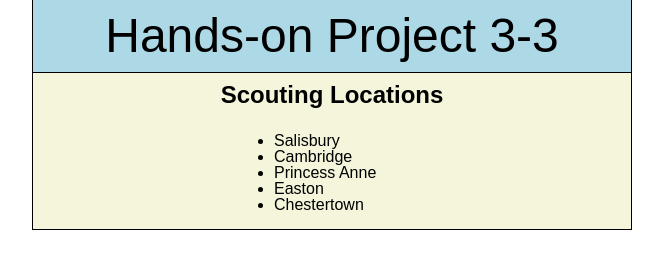
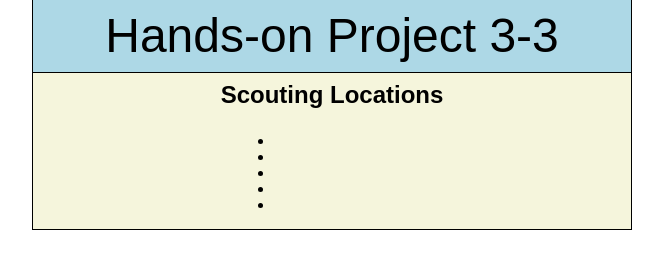
Before and after one commit to kathiewright/info301-hop3-3, a website: page public/index.html in a window 1280 px wide. Shown: the whole page, without its empty margins (308-971 px from the left). Drawn offline with Linux system fonts and the light colour scheme.

Commit message:
💆🌵 Updated with Glitch

```diff
--- a/public/index.html
+++ b/public/index.html
@@ -36,6 +36,6 @@
           </ul>
       </div>
    </article>
-  <script src="script.js"></script>
-</body>
+
+  </body>
 </html>
--- a/public/script.js
+++ b/public/script.js
@@ -4,15 +4,3 @@
     Purpose:
 */
 //note the square brackets to denote an array and each value enclosed in quotes
-
-var places=["Salisbury", "Cambridge", "Princess Anne", "Easton", "Chestertown"];
-
-function processPlaces(){
-  var listItem = "";
-  for (var i=0; i<5; i++) {
-    listItem="item" + (i + 1)
-    document.getElementById(listItem).innerHTML = places[i];
-  }
-}
-
-window.addEventListener("load", processPlaces);
```
Also changed, not shown: 2 other files.
